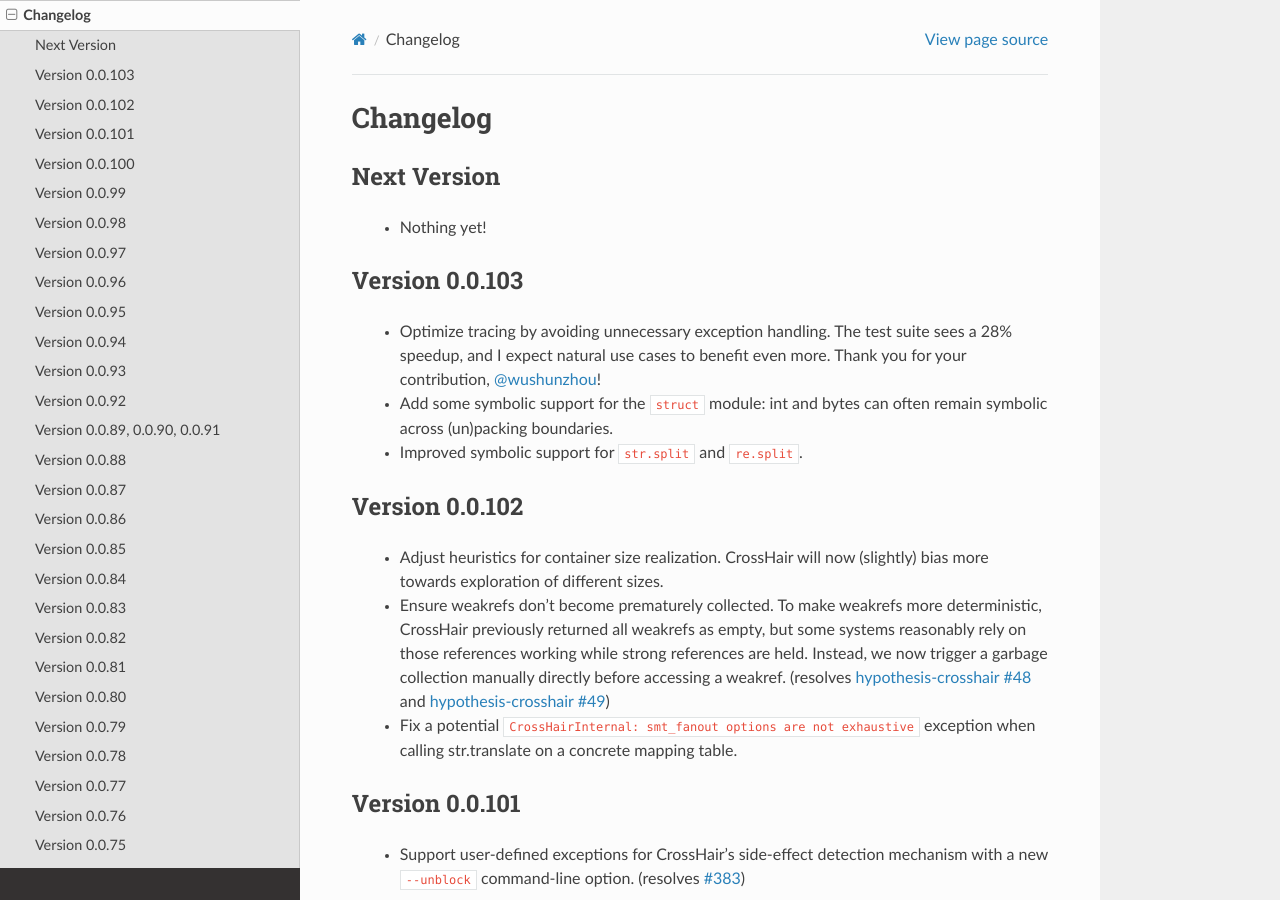
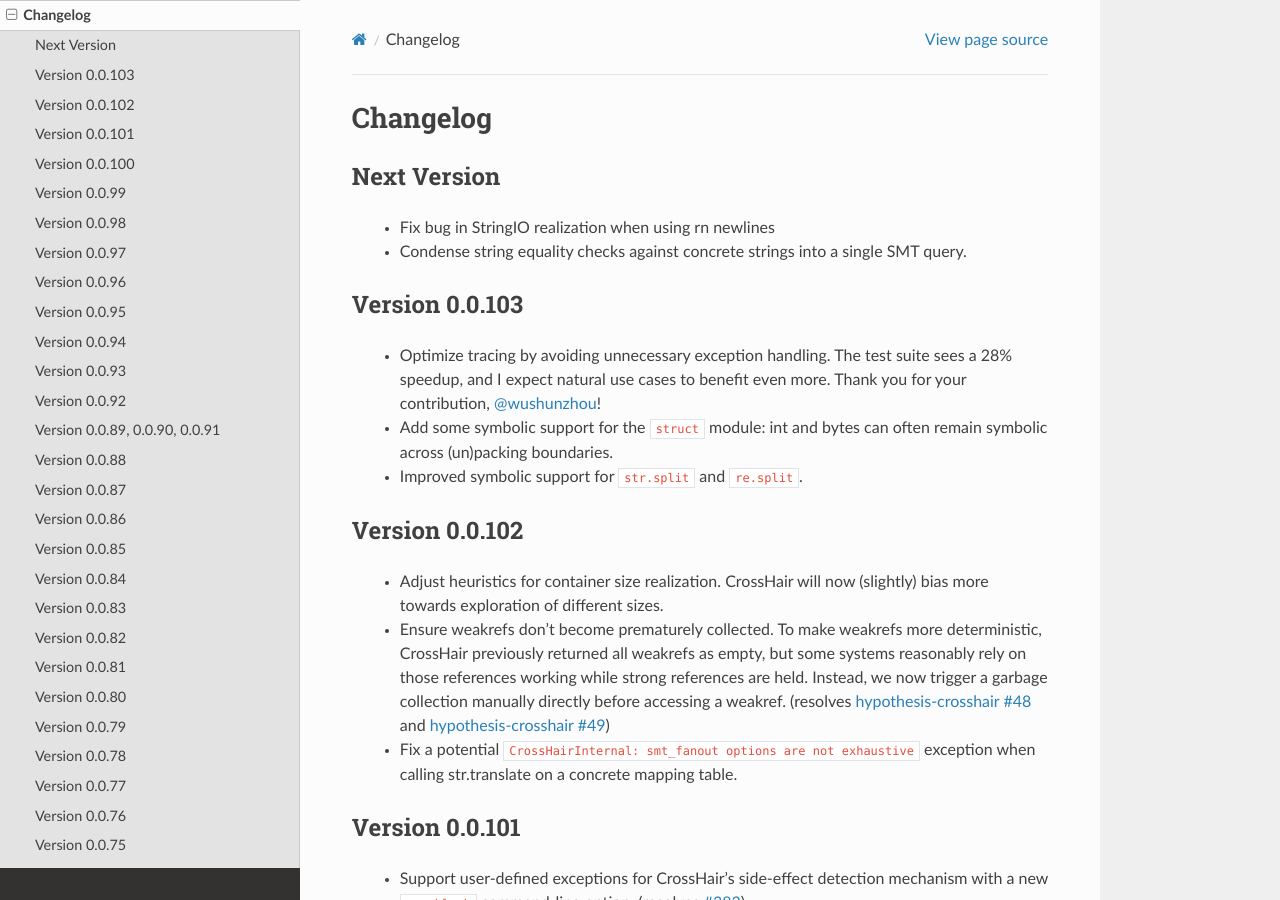
Before and after one commit to pschanely/CrossHair, a Sphinx documentation site: the page built from doc/source/changelog.rst, in a window 1280 px wide and 900 px high. Built offline with Sphinx 7.4.7 and the Read the Docs theme 3.1.0, drawn with Linux system fonts in a browser that asks for light colours; the version number is read from the project's files by our own code.

Commit message:
Update changelog

```diff
--- a/doc/source/changelog.rst
+++ b/doc/source/changelog.rst
@@ -6,7 +6,8 @@
 Next Version
 ---------------
 
- * Nothing yet!
+ * Fix bug in StringIO realization when using \r\n newlines
+ * Condense string equality checks against concrete strings into a single SMT query.
 
 
 Version 0.0.103
```
